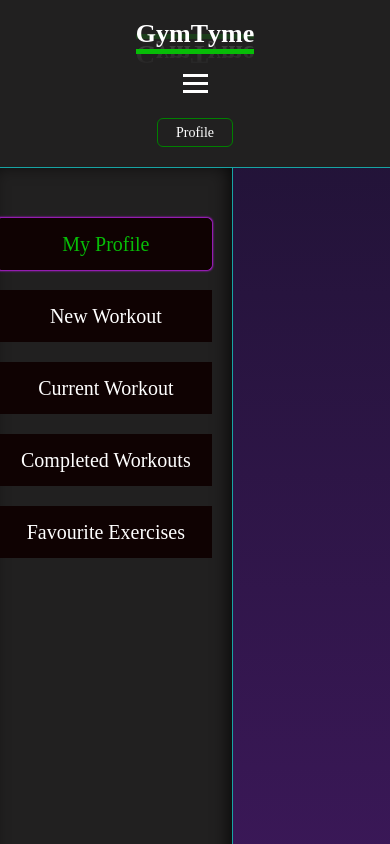
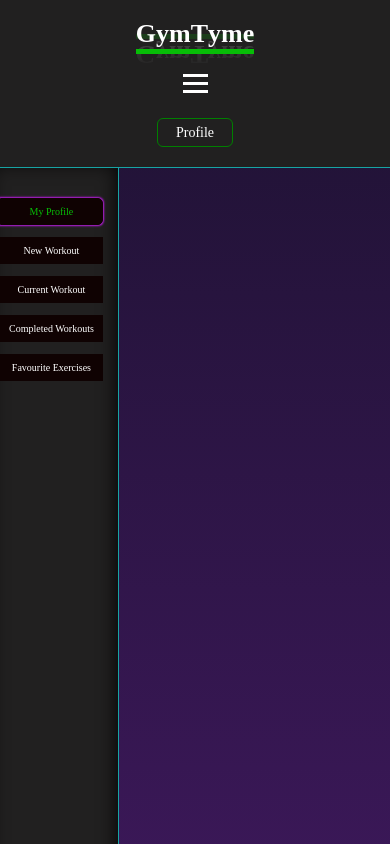
Before and after one commit to Satokii/gymtyme, a React (Vite) app: page /profile in a window 390 px wide. Shown: the top 844 px of the page. Built offline with nearby package versions, Linux system fonts and the light colour scheme; a web font is replaced by a local one.

Commit message:
style: add base media queries to profile page for smaller screens

```diff
--- a/src/styles/profile/profile.css
+++ b/src/styles/profile/profile.css
@@ -68,18 +68,6 @@
 }
 
 /* PROFILE MAIN CONTENT */
-.profile--menu-pages-container {
-    grid-template-rows: 60px 1fr;
-    align-content: center;
-}
-
-.profile--header {
-    font-size: 60px;
-    text-align: center;
-    opacity: 0;
-    animation: 2s ease 0.4s forwards fade-in;
-}
-
 .profile--page-content {
     opacity: 0;
     animation: 2s ease 0.6s forwards fade-in;
@@ -91,3 +79,62 @@
     font-size: 22px;
     justify-items: center;
 }
+
+/* MEDIA QUERIES */
+@media screen and (max-width: 1024px) {
+    .profile--nav-list {
+        font-size: 18px;
+    }
+}
+
+@media screen and (max-width: 768px) {
+    .profile--nav-list {
+        gap: 15px;
+        margin-top: 40px;
+        font-size: 16px;
+    }
+    .profile--nav-list li {
+        padding: 8px 16px;
+    }
+}
+
+@media screen and (max-width: 426px) {
+    .profile--nav {
+        padding-right: 15px;
+    }
+    .profile--nav-list {
+        gap: 12px;
+        margin-top: 30px;
+        font-size: 10px;
+    }
+    .profile--nav-list li {
+        padding: 5px 8px;
+    }
+}
+
+@media screen and (max-width: 376px) {
+    .profile--nav {
+        padding-right: 12px;
+    }
+    .profile--nav-list {
+        gap: 10px;
+        margin-top: 20px;
+        font-size: 9px;
+    }
+    .profile--nav-list li {
+        padding: 5px 6px;
+    }
+}
+
+@media screen and (max-width: 330px) {
+    .profile--nav {
+        padding-right: 10px;
+    }
+    .profile--nav-list {
+        gap: 8px;
+        font-size: 8px;
+    }
+    .profile--nav-list li {
+        padding: 3px 6px;
+    }
+}
```
